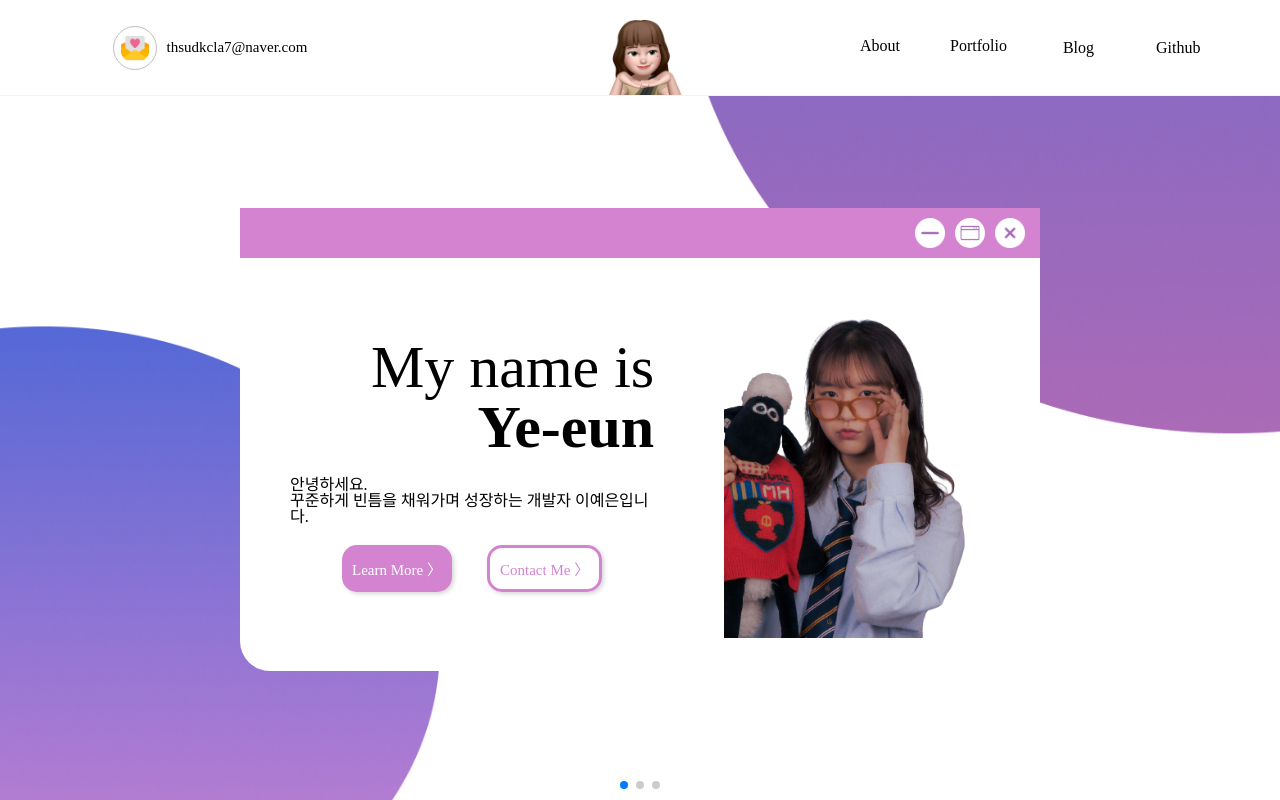
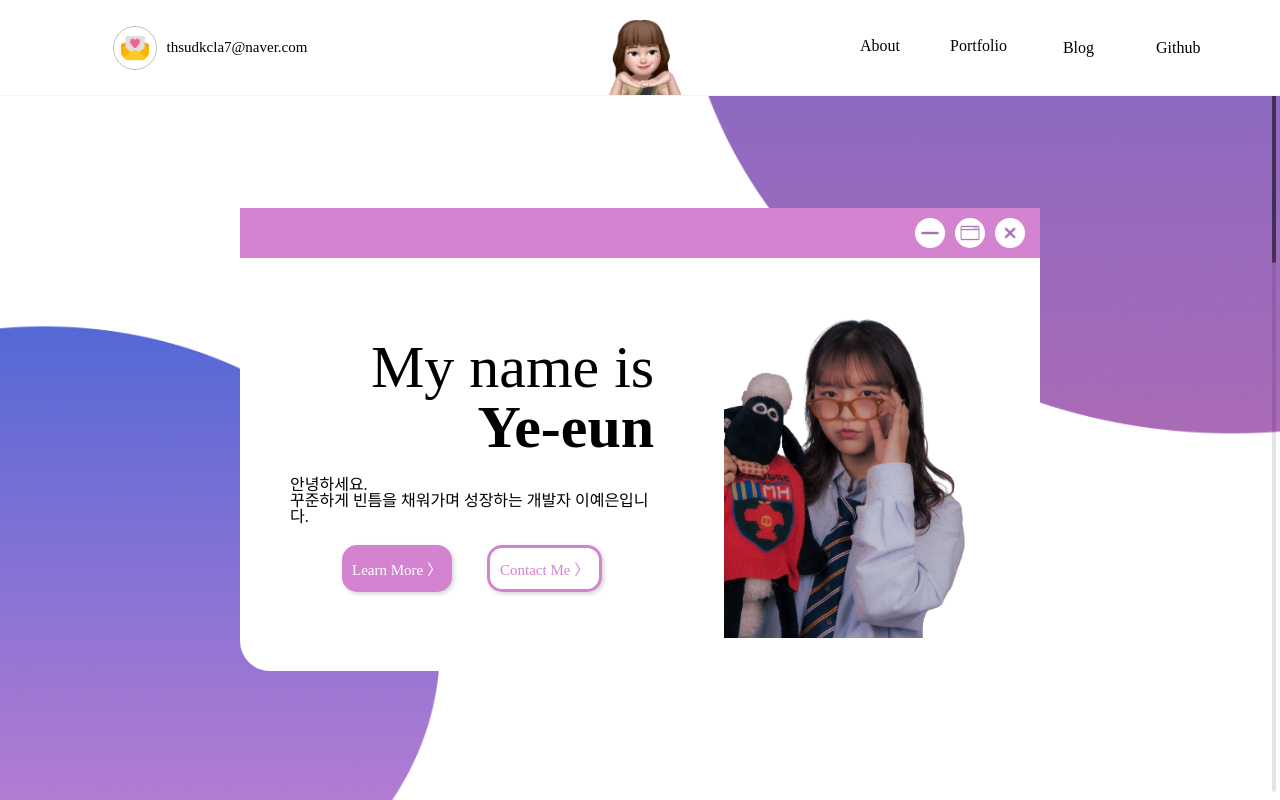
Before and after one commit to yeeun426/personal-portfolio, a React (Create React App) app in the folder front/: page / in a window 1280 px wide. Built offline with nearby package versions, Linux system fonts and the light colour scheme.

Commit message:
feat : swiper (vertical 적용)

```diff
--- a/front/src/pages/Main.js
+++ b/front/src/pages/Main.js
@@ -4,26 +4,29 @@ import MainIntro from './MainIntro';
 import Introduce from './Introduce';
 import Project from './Project';
 
-import { Mousewheel, Pagination } from 'swiper/modules';
+import { Mousewheel, Pagination, Scrollbar } from 'swiper/modules';
 import { Swiper, SwiperSlide } from 'swiper/react';
 
 // Import Swiper styles
 import 'swiper/css';
-import 'swiper/css/pagination';
+import 'swiper/css/scrollbar';
 
 export default function Main() {
   return (
     <MainStyled>
       <Header />
       <Swiper
-        // direction={'vertical'}
+        direction={'vertical'}
         slidesPerView={1}
         spaceBetween={30}
         mousewheel={true}
-        pagination={{
-          clickable: true,
+        // pagination={{
+        //   clickable: true,
+        // }}
+        scrollbar={{
+          hide: false,
         }}
-        modules={[Mousewheel, Pagination]}
+        modules={[Mousewheel, Scrollbar]}
         className='mySwiper'
       >
         <SwiperSlide>
--- a/front/src/styles/MainStyled.js
+++ b/front/src/styles/MainStyled.js
@@ -10,6 +10,10 @@ export const MainStyled = styled.div`
     background-position: center;
     background-position: center;
     box-sizing: border-box;
+  }
+
+  .mySwiper {
+    height: 100vh;
   }
 `;
 
```
